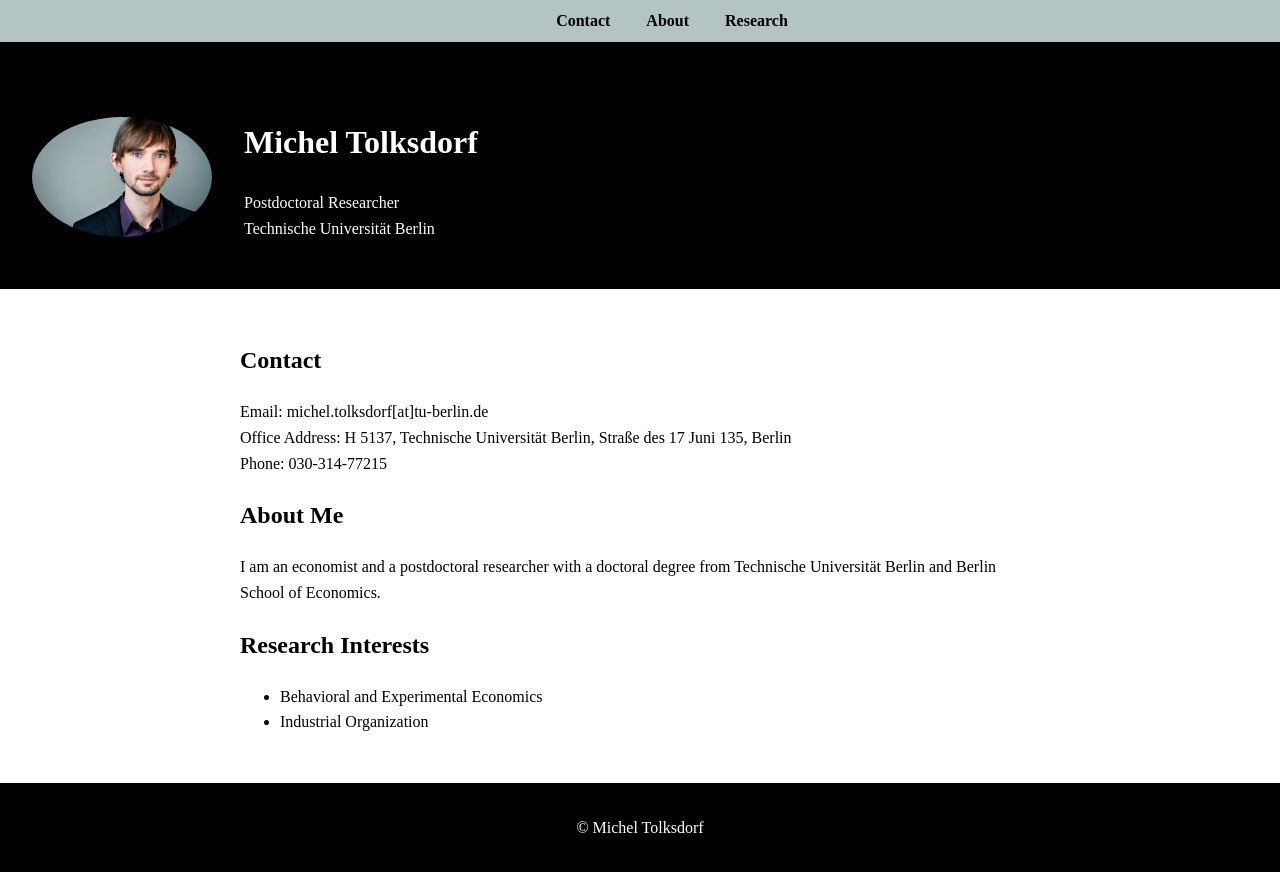
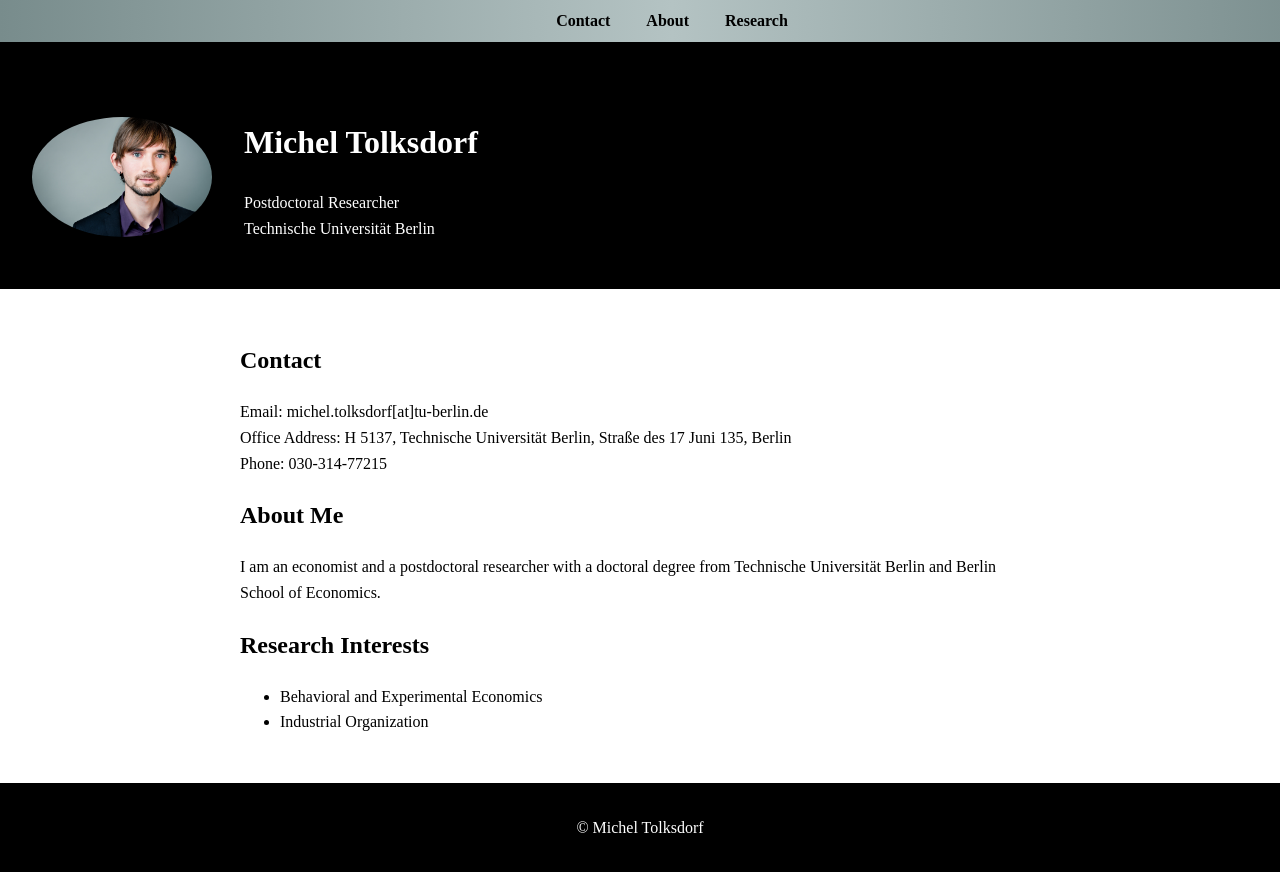
Before and after one commit to micheltolksdorf/micheltolksdorf.github.io, a plain HTML site: page index.html in a window 1280 px wide. Drawn offline with Linux system fonts and the light colour scheme.

Commit message:
Update index.html

```diff
--- a/index.html
+++ b/index.html
@@ -46,7 +46,7 @@
       top: 0;
       left: 0;
       width: 100%;
-      background: #B4C3C3;
+      background: linear-gradient(90deg, #788C8C, #B4C3C3, #788C8C);
       padding: 0.5rem 2rem;
       text-align: center;
       z-index: 1000;
```
